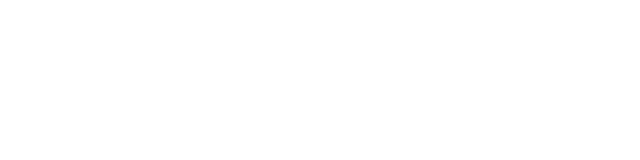
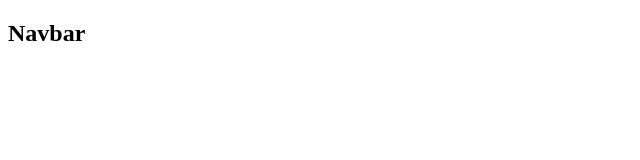
Before and after one commit to Isidorsson/lexicon-tasks, a React (Vite) app in the folder lexicon-task-react-radio/: page / in a window 1280 px wide. Shown: the top 160 px of the page, without its empty margins (0-640 px from the left). Built offline with nearby package versions, Linux system fonts and the light colour scheme.

Commit message:
Add Navbar component to App

```diff
--- a/lexicon-task-react-radio/src/App.tsx
+++ b/lexicon-task-react-radio/src/App.tsx
@@ -1,3 +1,9 @@
+import {Navbar} from "./components/Navbar";
+
 export function App() {
-  return <></>;
+  return <>
+
+    <Navbar />
+
+  </>;
 }
--- /dev/null
+++ b/lexicon-task-react-radio/src/components/Navbar.tsx
@@ -0,0 +1,9 @@
+
+
+export function Navbar() {
+  return (
+    <nav>
+      <h1>Navbar</h1>
+    </nav>
+  );
+}
```
